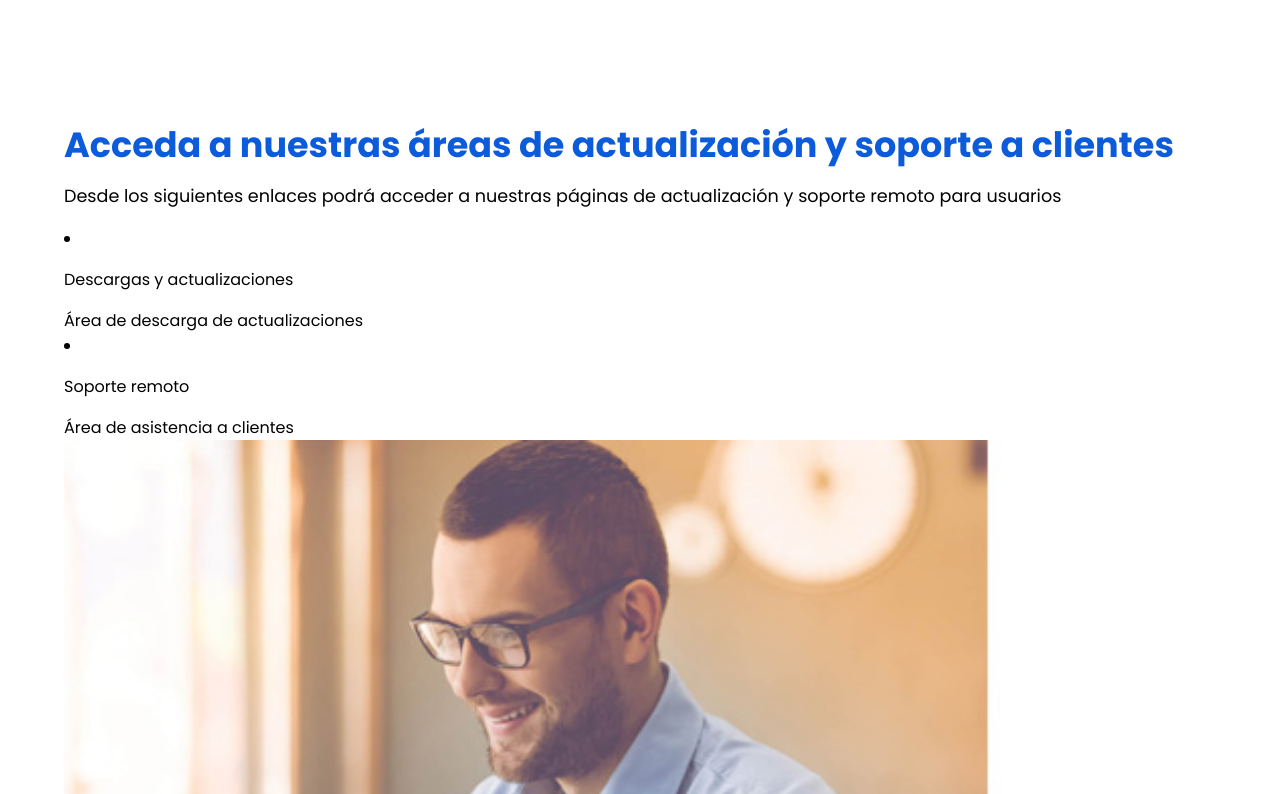
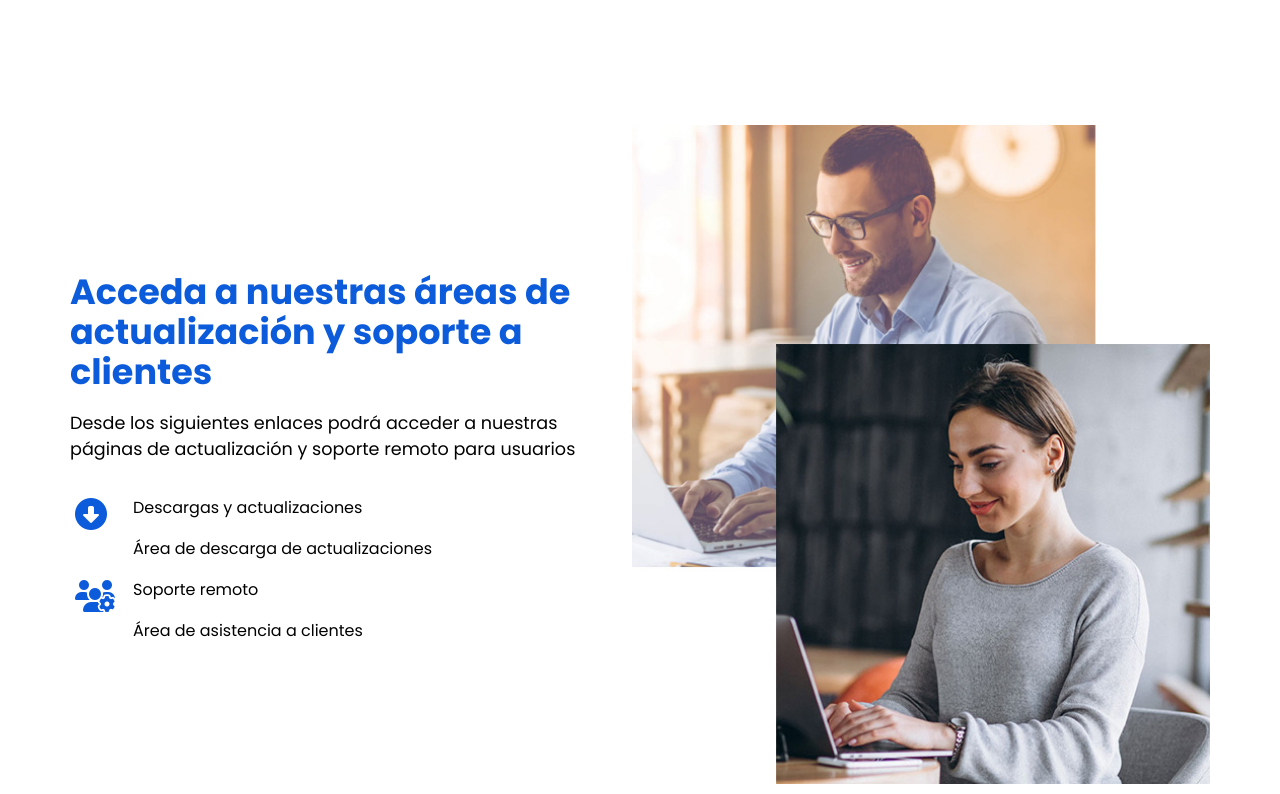
Before and after one commit to Ariora-Soul/querry-flex, a plain HTML site: page index.html in a window 1280 px wide. Shown: the part 1629-2423 px from the top of the page. Drawn offline with Linux system fonts and the light colour scheme.

Commit message:
Added some css and html fixes

```diff
--- a/css.css
+++ b/css.css
@@ -268,6 +268,16 @@ main {
 
 #area-soporte {
   padding: 5%;
+  display: flex;
+  justify-content: center;
+  align-items: center;
+}
+
+.soporte-block {
+  width: 1140px;
+  display: flex;
+  justify-content: center;
+  align-items: center;
 }
 
 .soporte-img-block {
@@ -277,6 +287,41 @@ main {
 .soporteimg {
   width: 100%;
 }
+
+ul.soporte-list  {
+  list-style: none;
+  display: flex;
+  flex-direction: column;
+  margin: 0px;
+  padding: 0px;
+}
+
+.soporte-item, .list-item-download, .soporte-icon, .soporte-decription-item, .soporte-enlace {
+  display: flex;
+  align-items: center;
+  gap: 8px;
+  flex-wrap: wrap;
+}
+
+.box-soporte {
+  display: flex;
+  flex-direction: column;
+}
+
+.soporte-item {
+flex-direction: row;
+}
+
+.soporte-icon {
+  color: #0c5bdb;
+  font-size: 2rem;
+  padding: 5px;
+  width: 45px;
+  height: 45px;
+  justify-content: center;
+}
+
+
 
 
 /* Media Query Mobile*/
--- a/index.html
+++ b/index.html
@@ -1,6 +1,5 @@
 <!DOCTYPE html>
 <html lang="en">
-
   <head>
     <meta charset="UTF-8" />
     <meta name="viewport" content="width=device-width, initial-scale=1.0" />
@@ -11,9 +10,13 @@
     <link rel="preconnect" href="https://fonts.gstatic.com" crossorigin />
     <link
       href="https://fonts.googleapis.com/css2?family=Poppins:ital,wght@0,100;0,200;0,300;0,400;0,500;0,600;0,700;0,800;0,900;1,100;1,200;1,300;1,400;1,500;1,600;1,700;1,800;1,900&display=swap"
-    rel="stylesheet" />
+      rel="stylesheet"
+    />
 
-  <script src="https://kit.fontawesome.com/8cff3b8bcc.js" crossorigin="anonymous"></script>
+    <script
+      src="https://kit.fontawesome.com/8cff3b8bcc.js"
+      crossorigin="anonymous"
+    ></script>
     <script src="script.js"></script>
   </head>
 
@@ -76,7 +79,9 @@
           </p>
         </div>
         <div class="skill-block">
-        <span class="icon-skill"><i class="fa-solid fa-certificate"></i></span>
+          <span class="icon-skill"
+            ><i class="fa-solid fa-certificate"></i
+          ></span>
           <h3 class="skill-title">Calidad</h3>
           <p class="skill-description">
             Certificación de calidad ISO 9001:2015
@@ -90,7 +95,11 @@
     <section id="information-querry">
       <article class="querry-solution">
         <div class="image-solution">
-        <img class="solution-image" src="/images/about-img.png" alt="image-solution" />
+          <img
+            class="solution-image"
+            src="/images/about-img.png"
+            alt="image-solution"
+          />
         </div>
         <div class="solution-list">
           <h2 class="solution-title">
@@ -142,46 +151,53 @@
     </section>
 
     <section id="area-soporte">
+      <article class="soporte-block">
         <div class="soporte-info-block">
-      <h2 class="soporte-title solution-title">Acceda a nuestras áreas
-        de actualización y soporte a clientes
+          <h2 class="soporte-title solution-title">
+            Acceda a nuestras áreas de actualización y soporte a clientes
           </h2>
-      <p class="soporte-description solution-description">Desde los siguientes enlaces podrá acceder a nuestras páginas
-        de actualización y soporte remoto para usuarios
-
+          <p class="soporte-description solution-description">
+            Desde los siguientes enlaces podrá acceder a nuestras páginas de
+            actualización y soporte remoto para usuarios
           </p>
-      <ul class="soporte-list"></ul>
+          <ul class="soporte-list">
             <div class="soporte-item">
               <li class="list-item-download">
-          <i class="soporte-icon"></i>
-          <p class="soporte-decription-item">Descargas y actualizaciones
-          </p><a class="soporte-enlace">Área de descarga de actualizaciones</a>
-
+                <i class="soporte-icon fa-solid fa-circle-down"></i>
+                <div class="box-soporte">
+                <p class="soporte-decription-item">
+                  Descargas y actualizaciones
+                </p>
+                <a class="soporte-enlace"
+                  >Área de descarga de actualizaciones</a
+                >
+              </div>
               </li>
             </div>
             <div class="soporte-item">
               <li class="list-item-download">
-          <i class="soporte-icon"></i>
-          <p class="soporte-decription-item">Soporte remoto
-          </p><a class="soporte-enlace">Área de asistencia a clientes</a>
-
+                <i class="soporte-icon fa-solid fa-users-gear"></i>
+                <div class="box-soporte">
+                  <p class="soporte-decription-item">Soporte remoto</p>
+                  <a class="soporte-enlace">Área de asistencia a clientes</a>
+                </div>
               </li>
             </div>
-
-
-
-
+          </ul>
         </div>
         <div class="soporte-img-block">
-      <img src="/images/about-2.jpg" alt="imagen de la sección soporte" class="soporteimg">
+          <img
+            src="/images/about-2.jpg"
+            alt="imagen de la sección soporte"
+            class="soporteimg"
+          />
         </div>
+      </article>
     </section>
-
 
     <!-- Example Section
     I use this section just to know what media @query is active with css background
     -->
     <section id="example"></section>
   </body>
-
 </html>
```
Lines whose indentation alone changed are shown as unchanged.
